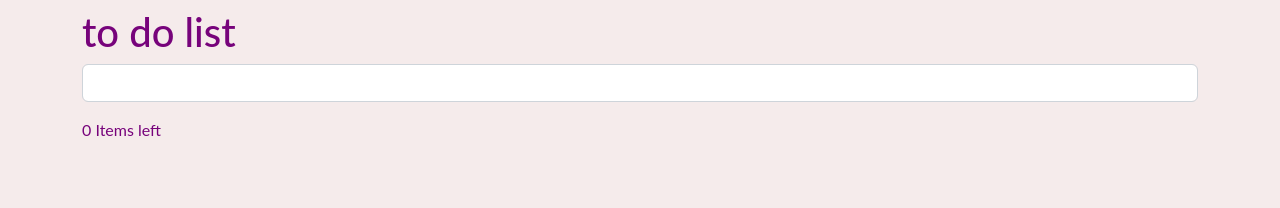
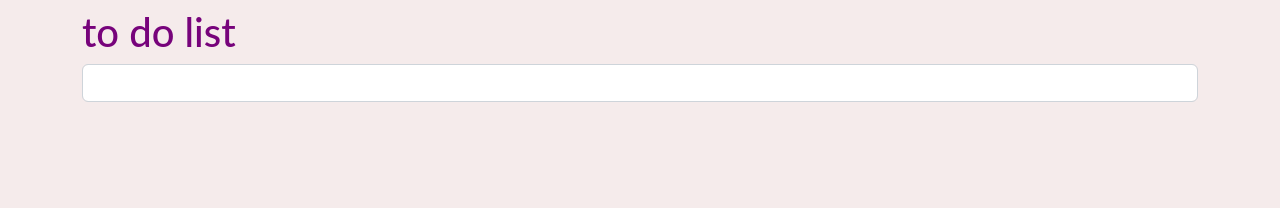
Before and after one commit to nicosis/todolist-react, a React app: page / in a window 1280 px wide. Shown: the top 208 px of the page. Built offline with nearby package versions, Linux system fonts and the light colour scheme.

Commit message:
items left hided

```diff
--- a/src/js/component/ToDoList.jsx
+++ b/src/js/component/ToDoList.jsx
@@ -5,7 +5,6 @@ import { FiDelete } from "react-icons/fi";
 const ToDoList = () => {
   const [currentTask, setCurrentTask] = useState("");
   const [tasks, setTasks] = useState([]);
-
   return (
     <div className="container my-2">
       <h1>to do list</h1>
@@ -38,7 +37,7 @@ const ToDoList = () => {
           </li>
         ))}
       </ul>
-      <p>{tasks.length} Items left</p>
+      <p>{tasks.length !== 0 && `${tasks.length} Items left` }</p>
     </div>
   );
 };
```
